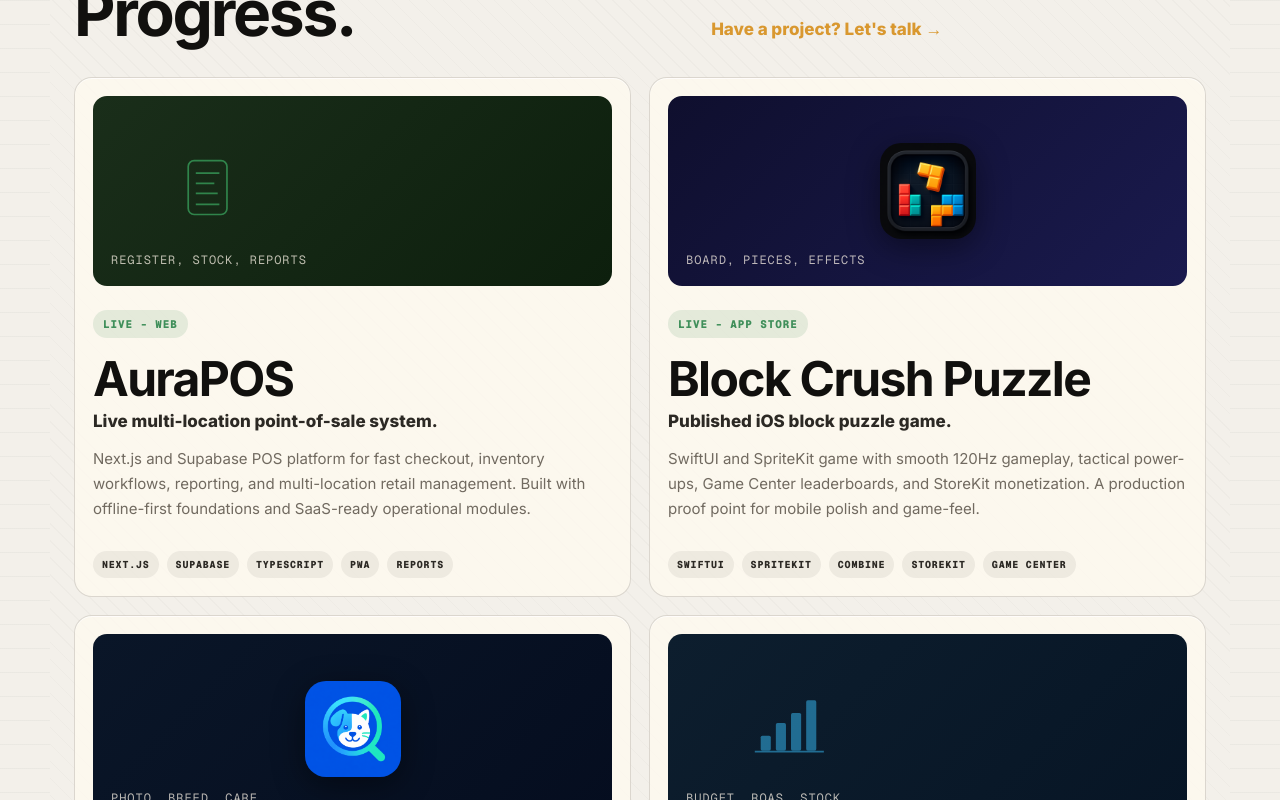
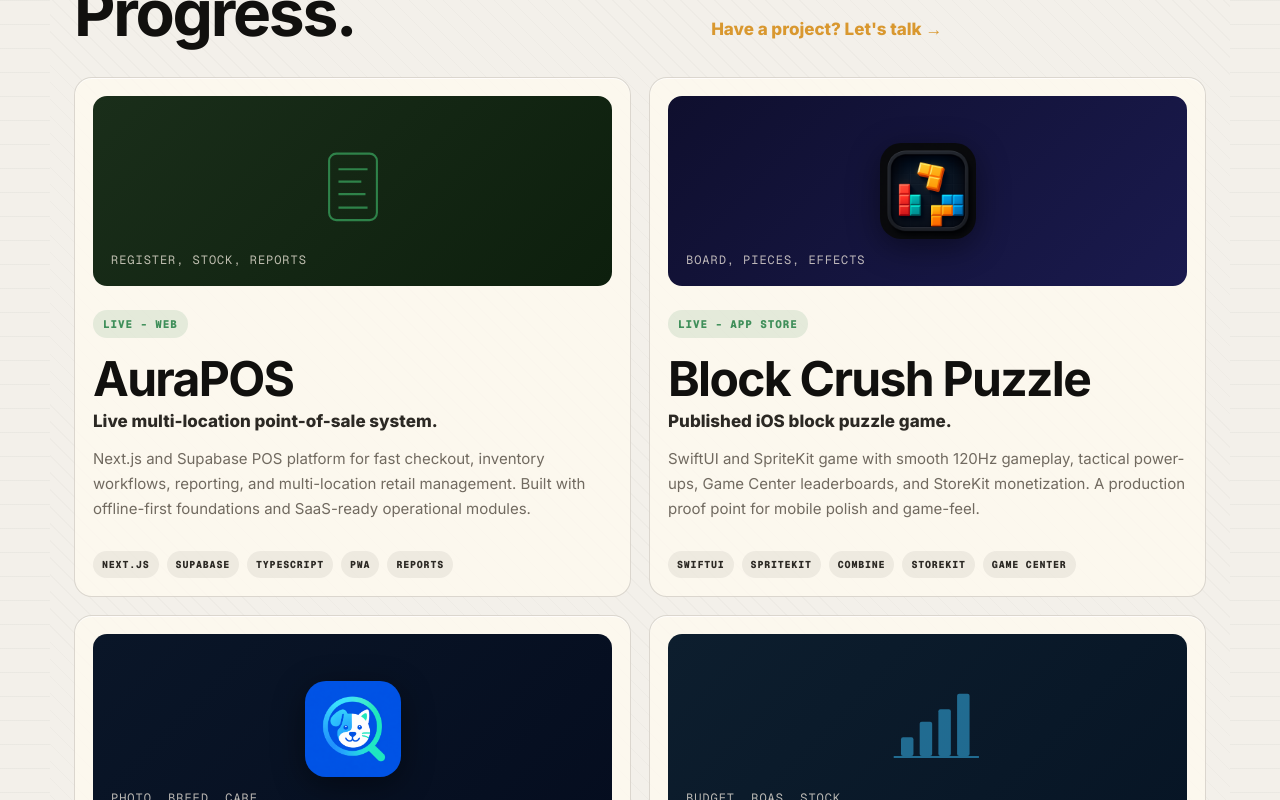
Before and after one commit to AI-GrandFather/portfolio, a Next.js app: page / in a window 1280 px wide. Shown: the part 1680-2480 px from the top of the page. Built offline with nearby package versions, Linux system fonts and the light colour scheme.

Commit message:
fix: center SVG motifs in project tiles

```diff
--- a/app/ui/project-tile.tsx
+++ b/app/ui/project-tile.tsx
@@ -107,6 +107,12 @@
           aria-hidden="true"
           className="project-tile-motif"
           fill="none"
+          style={{
+            left: "50%",
+            position: "absolute",
+            top: "50%",
+            transform: "translate(-50%, -50%)",
+          }}
           viewBox="0 0 128 128"
         >
           {renderMotif(motif, accentColor)}
```
